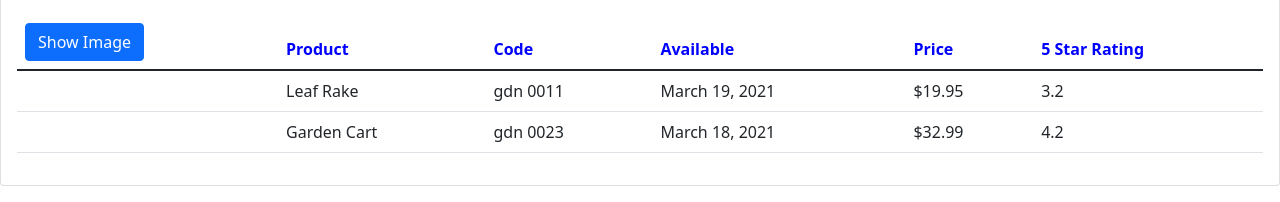
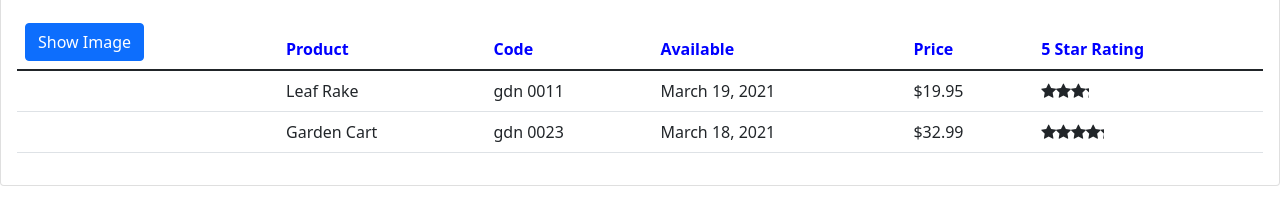
Before and after one commit to Lukasenko22/apm-new, an Angular app: page / in a window 1280 px wide. Shown: the part 181-383 px from the top of the page. Built offline with nearby package versions, Linux system fonts and the light colour scheme.

Commit message:
Doplnenie stars

```diff
--- a/src/app/products/product-list.component.html
+++ b/src/app/products/product-list.component.html
@@ -34,7 +34,9 @@
             <td>{{p.productCode | lowercase | convertToSpaces: '-'}}</td>
             <td>{{p.releaseDate}}</td>
             <td>{{p.price | currency: 'USD':'symbol':'1.2-2'}}</td>
-            <td>{{p.starRating}}</td>
+            <td>
+              <pm-star [rating]='p.starRating'></pm-star>
+            </td>
           </tr>
         </tbody>
       </table>
--- /dev/null
+++ b/src/app/shared/star.component.ts
@@ -0,0 +1,15 @@
+import {Component, Input, OnChanges} from "@angular/core";
+
+@Component({
+  selector: 'pm-star',
+  templateUrl: './star.component.html',
+  styleUrls: ['./star.component.css']
+})
+export class StarComponent implements OnChanges{
+  @Input() rating: number = 0;
+  cropWidth: number = 75;
+
+  ngOnChanges(): void {
+    this.cropWidth = this.rating * 75/5;
+  }
+}
```
Also changed, not shown: src/app/app.module.ts (+7 -5 lines), src/app/shared/star.component.html (line endings or trailing spaces).
